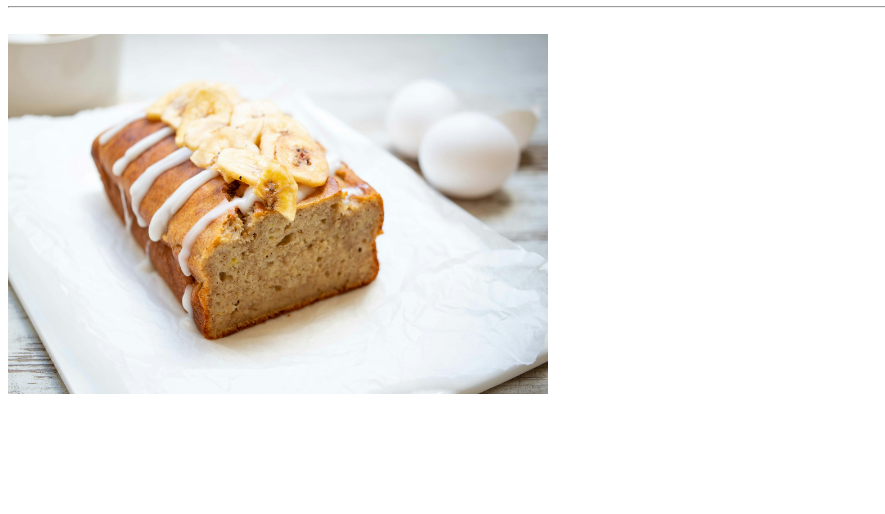
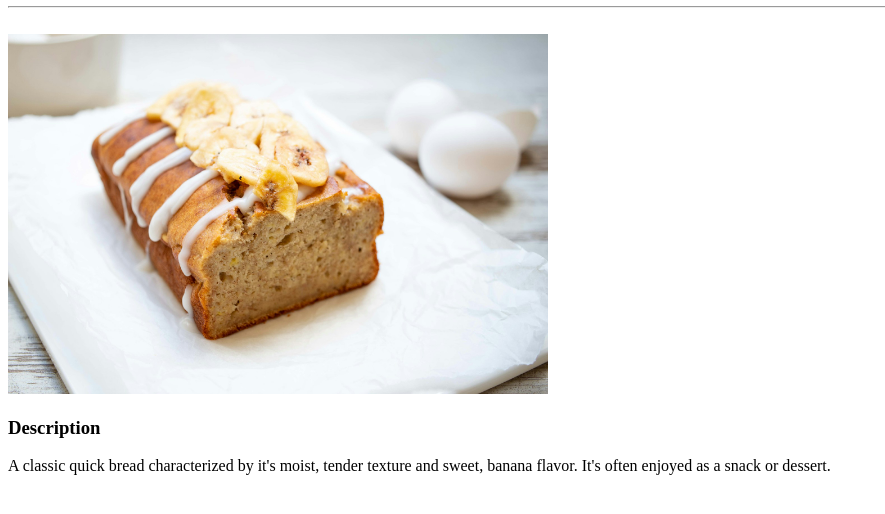
Before and after one commit to MK-033/odin-recipes, a plain HTML site: page recipes/banana-bread.html in a window 1280 px wide. Shown: the part 100-614 px from the top of the page, without its empty margins (0-885 px from the left). Drawn offline with Linux system fonts and the light colour scheme.

Commit message:
feat(recipes): add banana bread description

```diff
--- a/recipes/banana-bread.html
+++ b/recipes/banana-bread.html
@@ -9,5 +9,7 @@
     <a href="../index.html">Home</a>
     <hr><br>
     <img src="../images/banana_bread.jpg" alt="Banana Bread" width="540">
+    <h3>Description</h3>
+    <p>A classic quick bread characterized by it's moist, tender texture and sweet, banana flavor. It's often enjoyed as a snack or dessert. </p>
   </body>
 </html>
```
